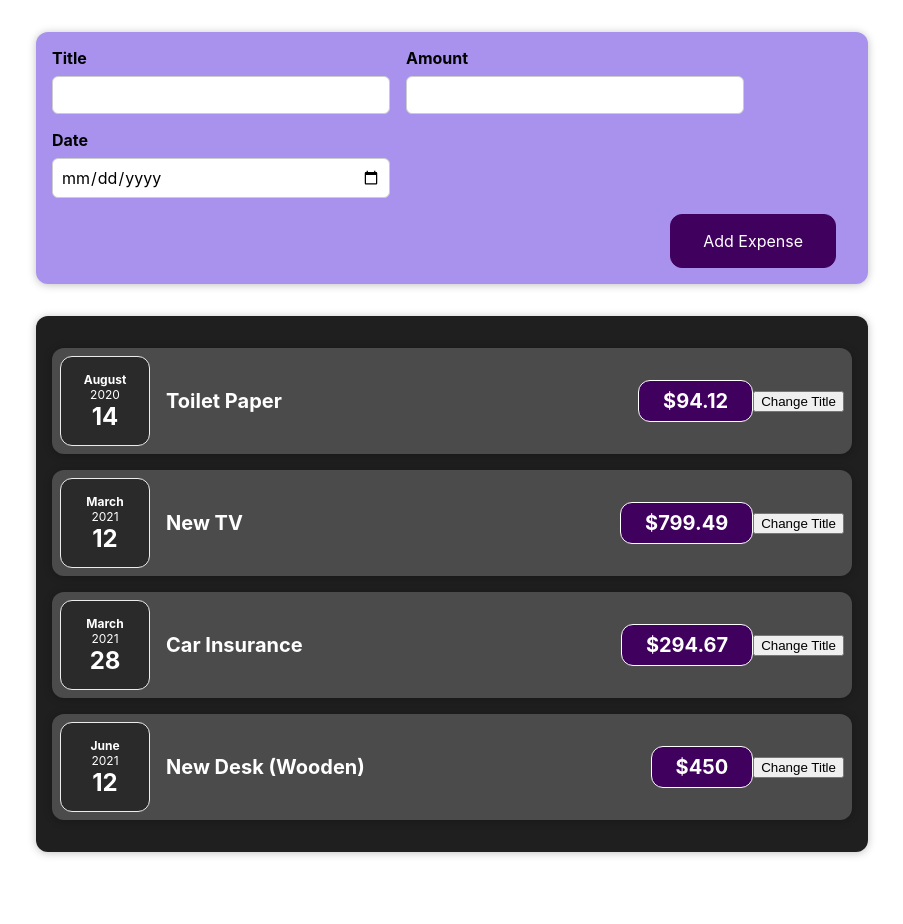
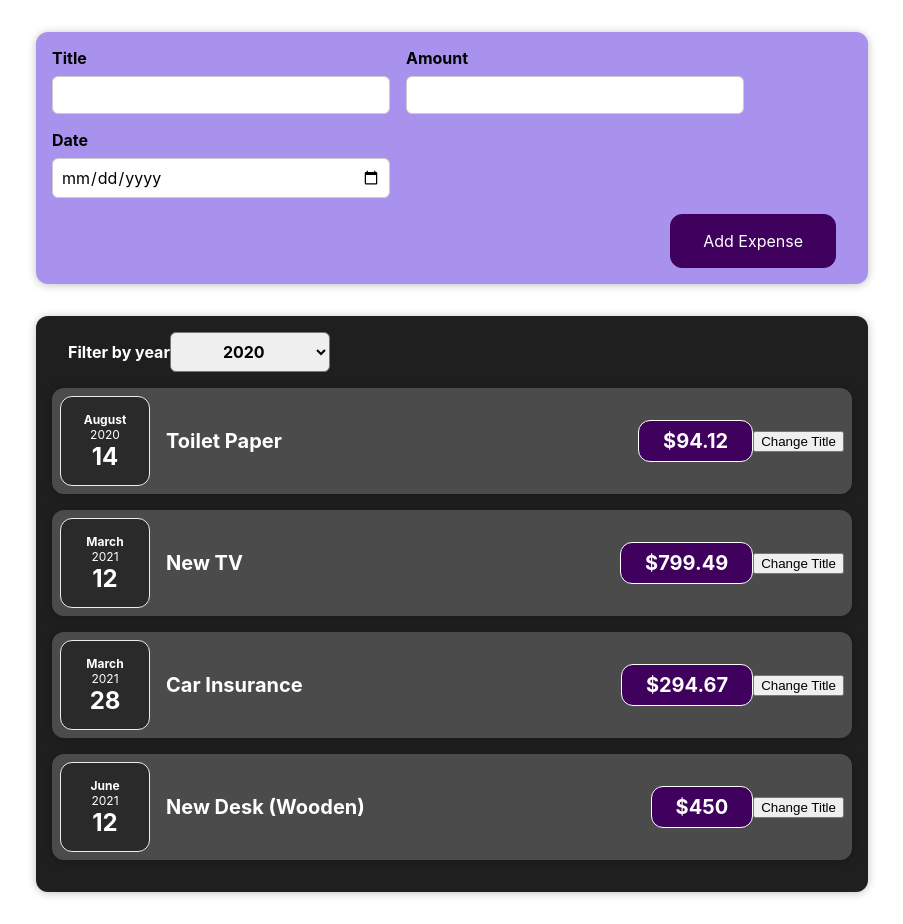
Before and after one commit to Ntendja/React-app-project, a React (Create React App) app: page / in a window 1280 px wide. Shown: the whole page, without its empty margins (188-1091 px from the left). Before the commit the page ends 884 px from the top, so only its background shows below. Built offline with nearby package versions, Linux system fonts and the light colour scheme; the HTML template or start-up script is replaced by a standard one.

Commit message:
selected Year

```diff
--- a/src/App.js
+++ b/src/App.js
@@ -3,7 +3,7 @@
 import NewExpense from "./components/NewExpense/NewExpense";
 const App = () => {
     const expenses = [
-        {
+       {
             id: 'e1',
             title: 'Toilet Paper',
             amount: 94.12,
@@ -34,6 +34,8 @@
     const addExpenseHandler = expense =>{
         console.log('In App.js');
         console.log(expense);
+        expenses.push(expense)
+        console.log(expenses);
     };
 
     return (
--- a/src/components/Expenses/Expenses.js
+++ b/src/components/Expenses/Expenses.js
@@ -1,12 +1,20 @@
-import React from 'react';
+import React, {useState} from 'react';
 
 import ExpenseItem from './ExpenseItem';
 import Card from '../UI/Card';
 import './Expenses.css';
+import ExpensesFilter from "./ExpensesFilter";
 
 const Expenses = (props) => {
+    const [filteredYear, setFilteredYear] = useState('2020')
+    const filterChangeHandler = selectedYear => {
+        setFilteredYear(selectedYear);
+    };
     return (
+        <div>
             <Card className="expenses">
+                <ExpensesFilter selected={filteredYear} onChangeFilter={filterChangeHandler}/>
+
                 <ExpenseItem
                     title={props.items[0].title}
                     amount={props.items[0].amount}
@@ -28,6 +36,7 @@
                     date={props.items[3].date}
                 />
             </Card>
+        </div>
     );
 }
 
--- /dev/null
+++ b/src/components/Expenses/ExpensesFilter.css
@@ -0,0 +1,24 @@
+.expenses-filter {
+    color: white;
+    padding: 0 1rem;
+}
+
+.expenses-filter__control {
+    display: flex;
+    width: 100%;
+    align-items: center;
+    justify-content: space-between;
+    margin: 1rem 0;
+}
+
+.expenses-filter label {
+    font-weight: bold;
+    margin-bottom: 0.5rem;
+}
+
+.expenses-filter select {
+    font: inherit;
+    padding: 0.5rem 3rem;
+    font-weight: bold;
+    border-radius: 6px;
+}
--- /dev/null
+++ b/src/components/Expenses/ExpensesFilter.js
@@ -0,0 +1,26 @@
+import React from "react";
+import './ExpensesFilter.css';
+
+const ExpensesFilter = (props) => {
+  const dropdownChangeHandler = (event) => {
+     props.onChangeFilter(event.target.value);
+  }  ;
+
+  return (
+      <div className="expenses-filter">
+          <div className="expense-filter__control">
+              <label>Filter by year</label>
+              <select value={props.selected} onChange={dropdownChangeHandler}>
+                  <option value='2022'>2022</option>
+                  <option value='2021'>2021</option>
+                  <option value='2020'>2020</option>
+                  <option value='2019'>2019</option>
+              </select>
+
+          </div>
+
+      </div>
+  )
+};
+
+export default ExpensesFilter;
--- a/src/components/NewExpense/ExpenseForm.js
+++ b/src/components/NewExpense/ExpenseForm.js
@@ -56,6 +56,7 @@
             date: new Date(enteredDate)
         };
         console.log(expenseData);
+        // la ligne suivante fait la liaison  parent-to-child avec le App.js
         props.onSaveExpenseData(expenseData);
         setEnteredTitle('');
         setEnteredAmount('');
```
Lines whose indentation alone changed are shown as unchanged.
